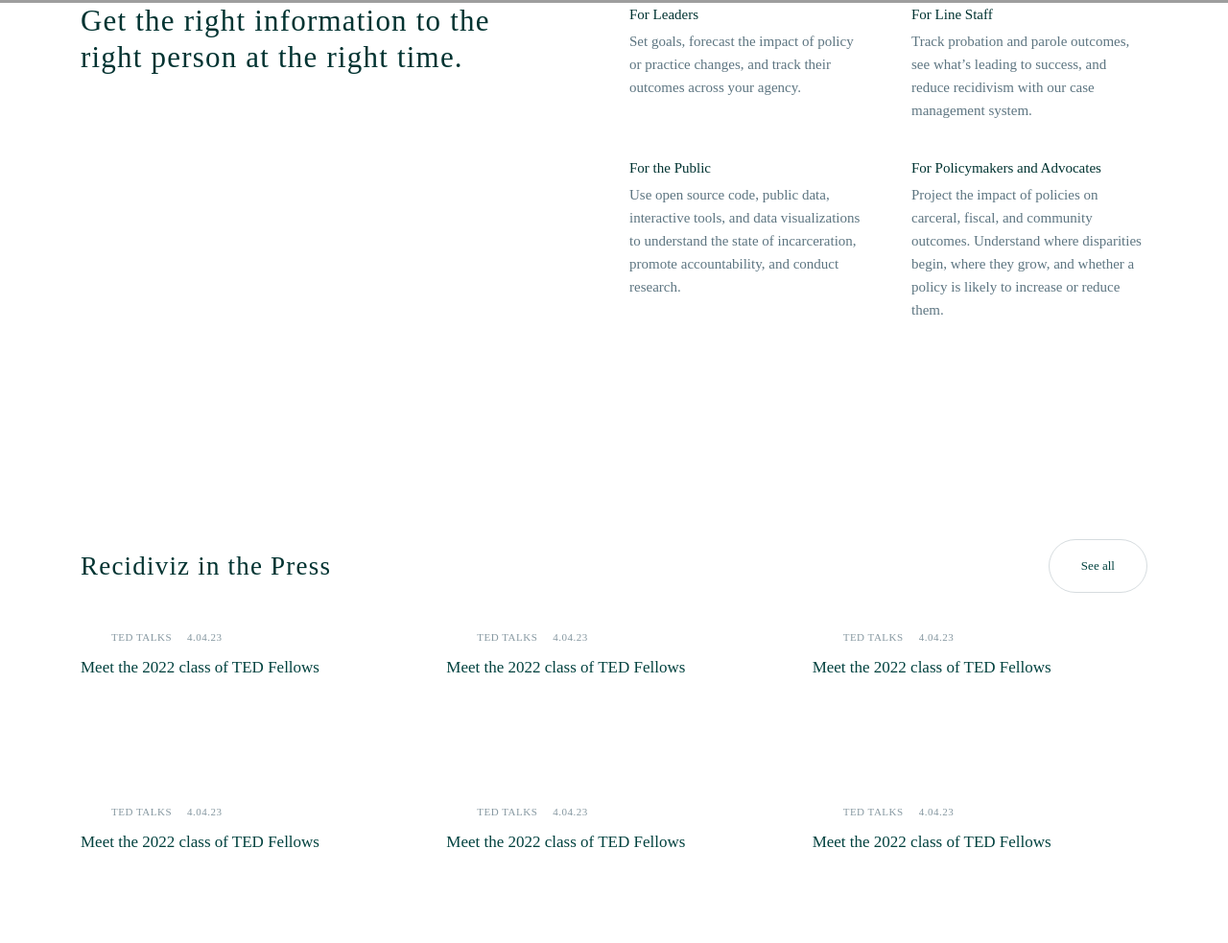
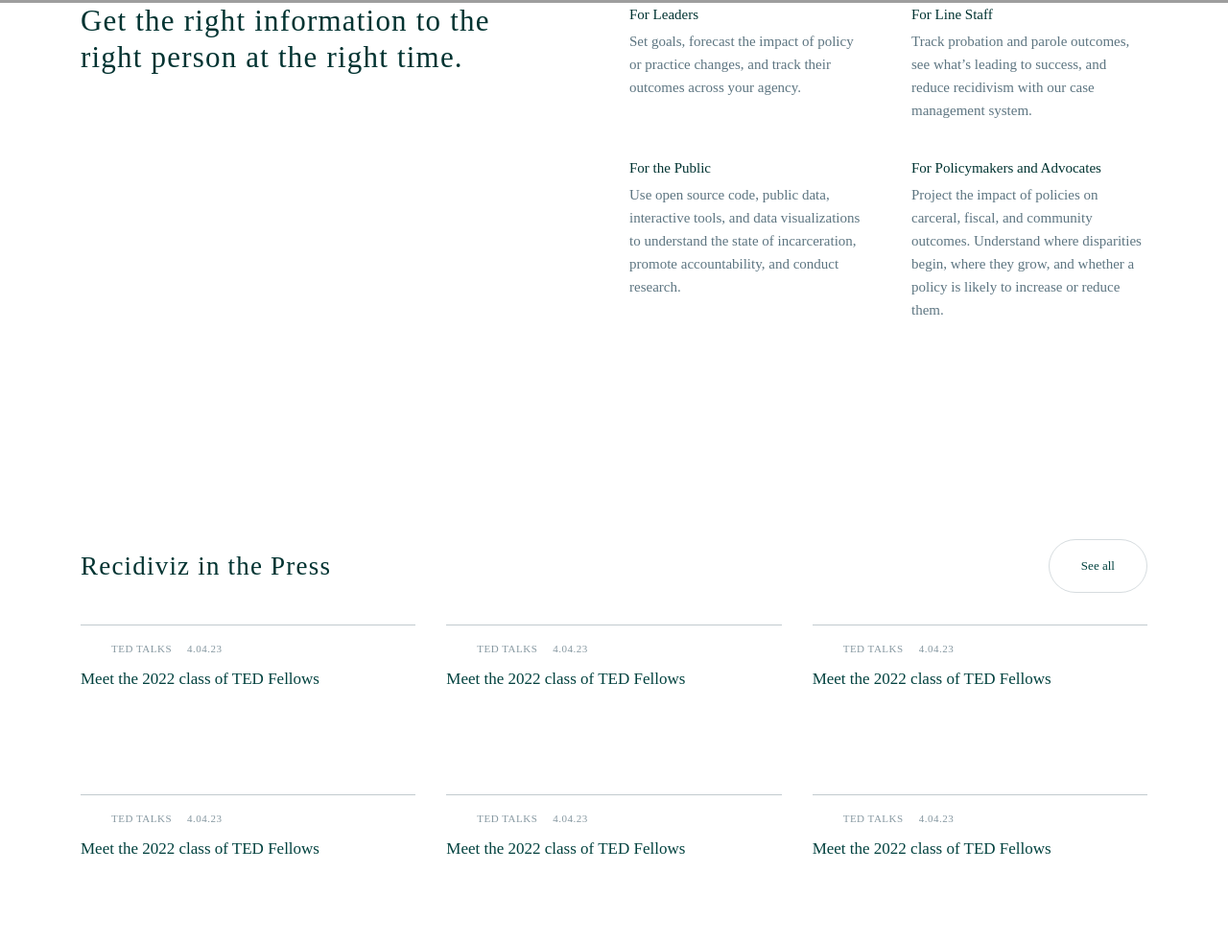
Before and after one commit to Andriikryl/recidiviz-web-lending, a website built with Vite: page index.html in a window 1280 px wide. Shown: the part 3602-4585 px from the top of the page at 96% size. Built offline with nearby package versions, Linux system fonts and the light colour scheme; grey boxes are pictures that could not be loaded; files whose address does not match are found by name.

Commit message:
add border-top for press-card

```diff
--- a/style.css
+++ b/style.css
@@ -633,8 +633,10 @@
 }
 
 .press-card{
+  padding-block-start: 16px;
   min-height: 145px;
   position: relative;
+  border-top: 1px solid   rgba(53, 83, 98, 0.3);
 }
 
 .press-card__top{
```
